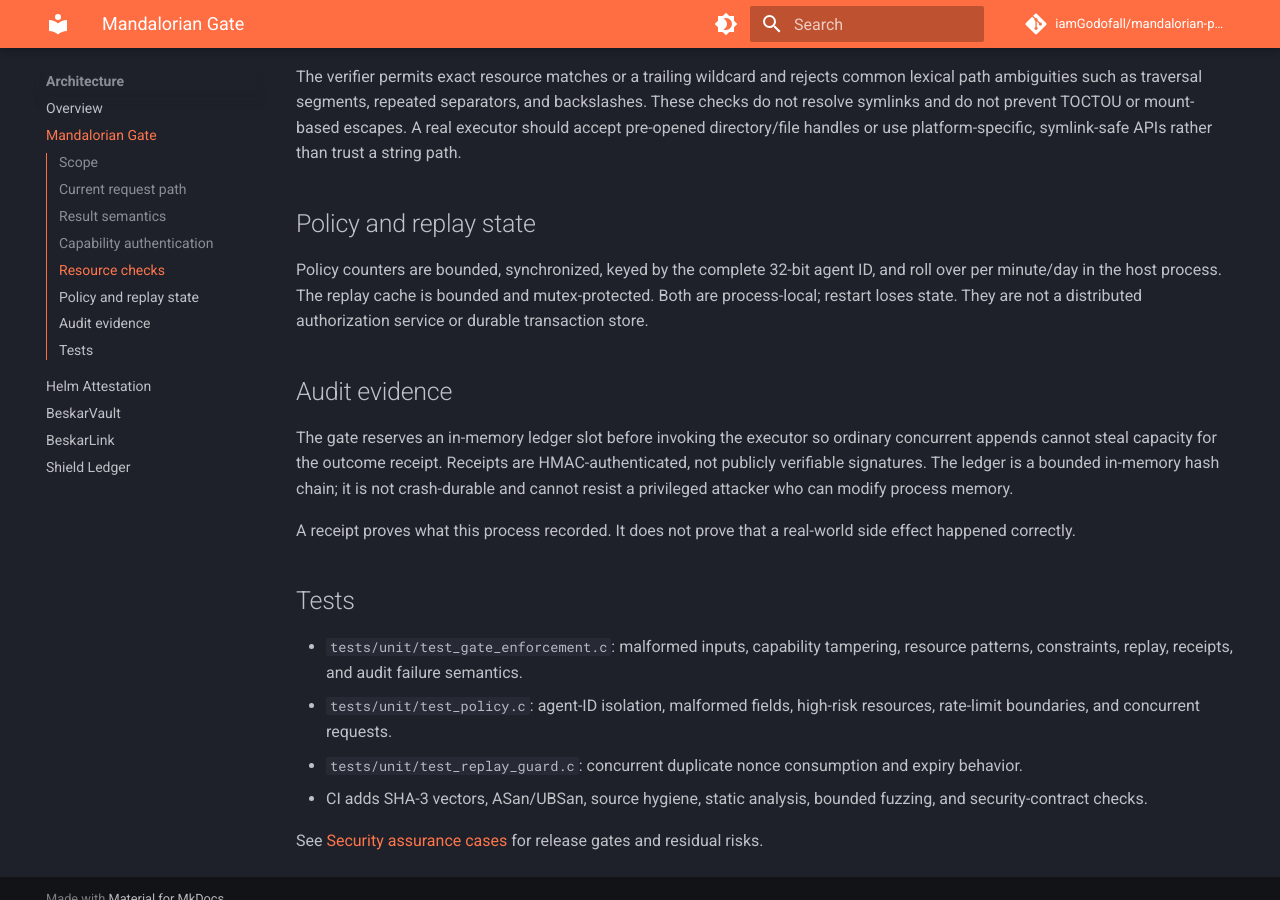
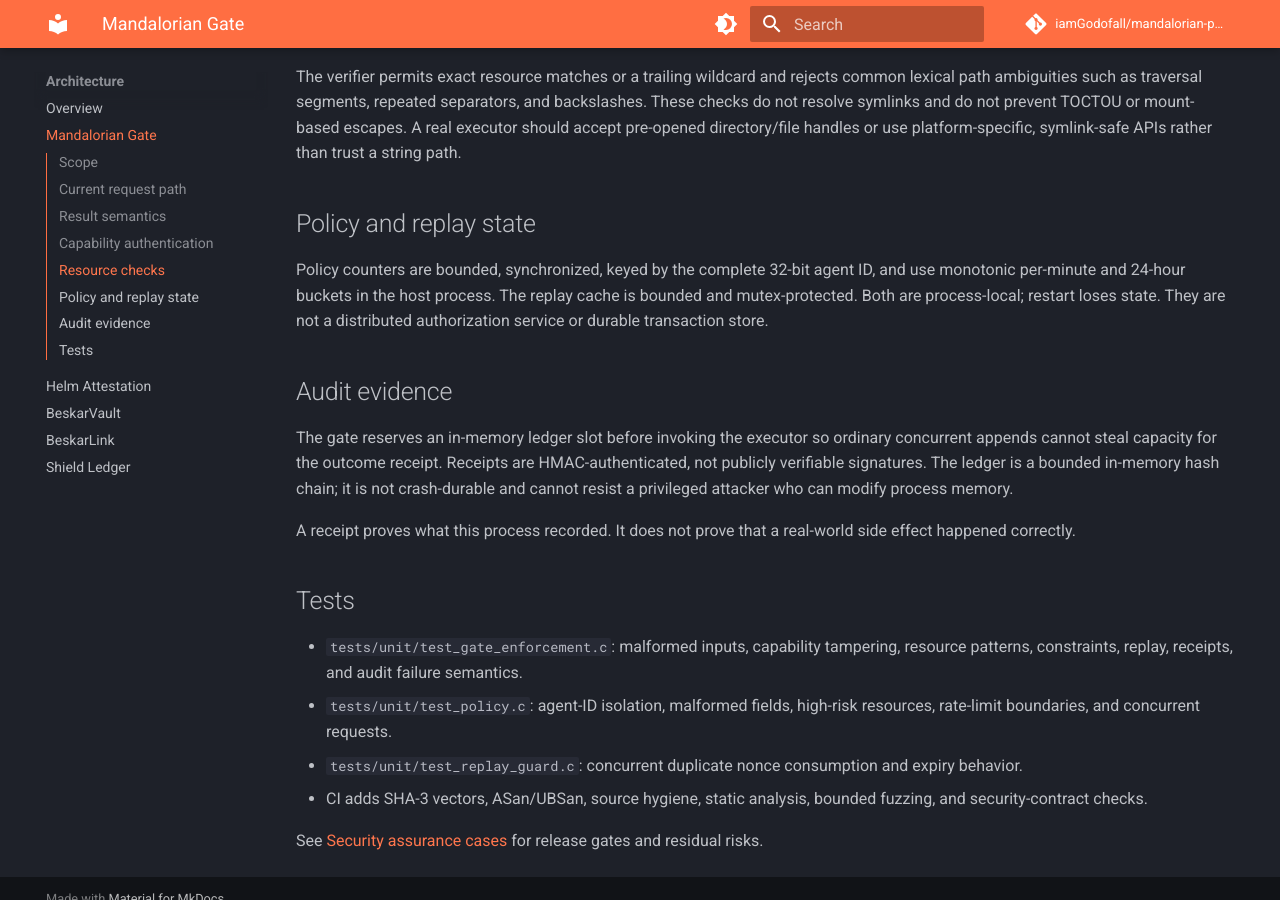
Before and after one commit to iamGodofall/mandalorian-project, an MkDocs documentation site: the page built from docs/architecture/gate.md, in a window 1280 px wide and 900 px high, scrolled down 2077 px. Built offline with MkDocs 1.6.1 and Material for MkDocs 9.7.7, drawn with Linux system fonts in a browser that asks for light colours; comment, search, counter and statistics services are not loaded.

Commit message:
Document monotonic policy windows

```diff
--- a/docs/architecture/gate.md
+++ b/docs/architecture/gate.md
@@ -60,7 +60,7 @@ The verifier permits exact resource matches or a trailing wildcard and rejects c
 
 ## Policy and replay state
 
-Policy counters are bounded, synchronized, keyed by the complete 32-bit agent ID, and roll over per minute/day in the host process. The replay cache is bounded and mutex-protected. Both are process-local; restart loses state. They are not a distributed authorization service or durable transaction store.
+Policy counters are bounded, synchronized, keyed by the complete 32-bit agent ID, and use monotonic per-minute and 24-hour buckets in the host process. The replay cache is bounded and mutex-protected. Both are process-local; restart loses state. They are not a distributed authorization service or durable transaction store.
 
 ## Audit evidence
 
```
